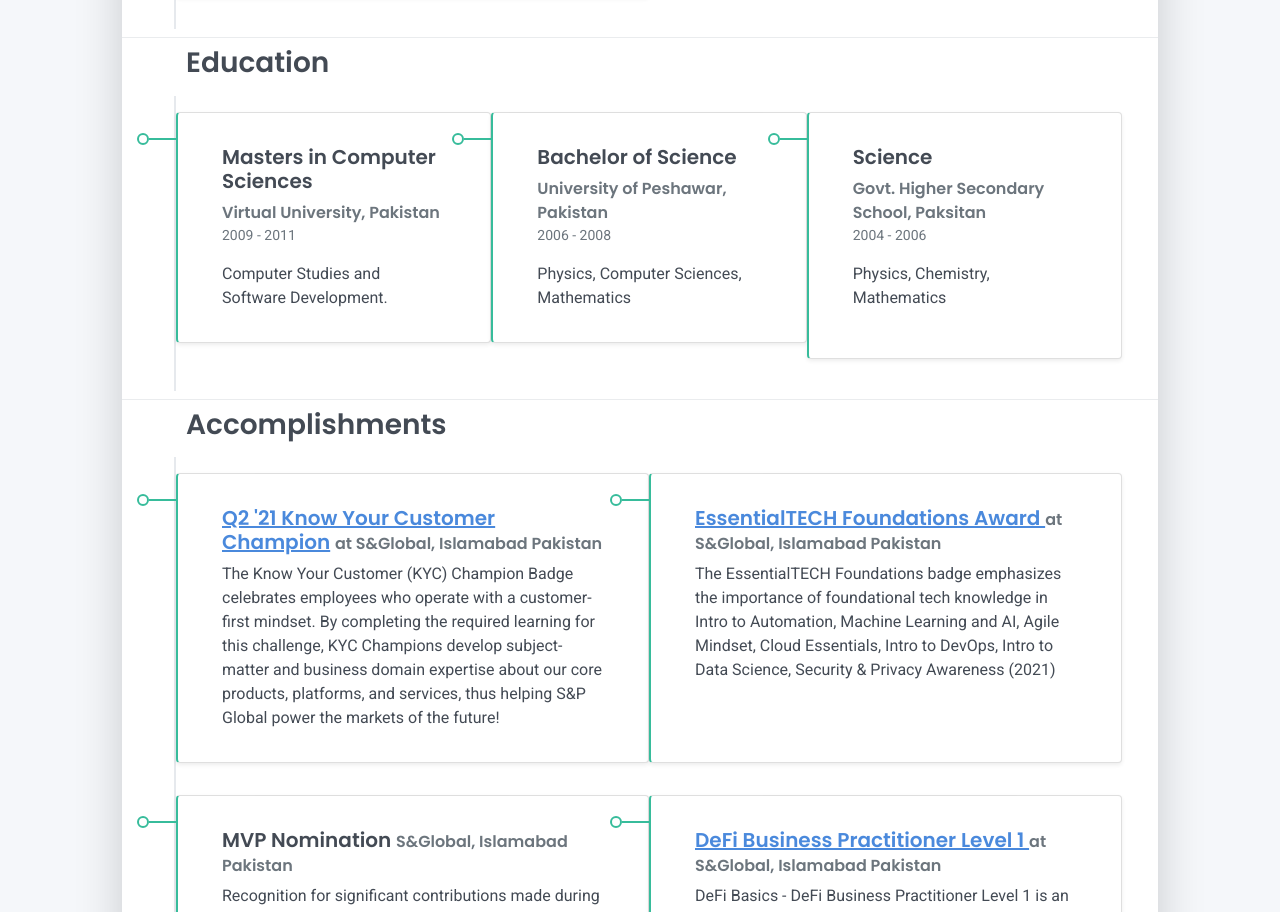
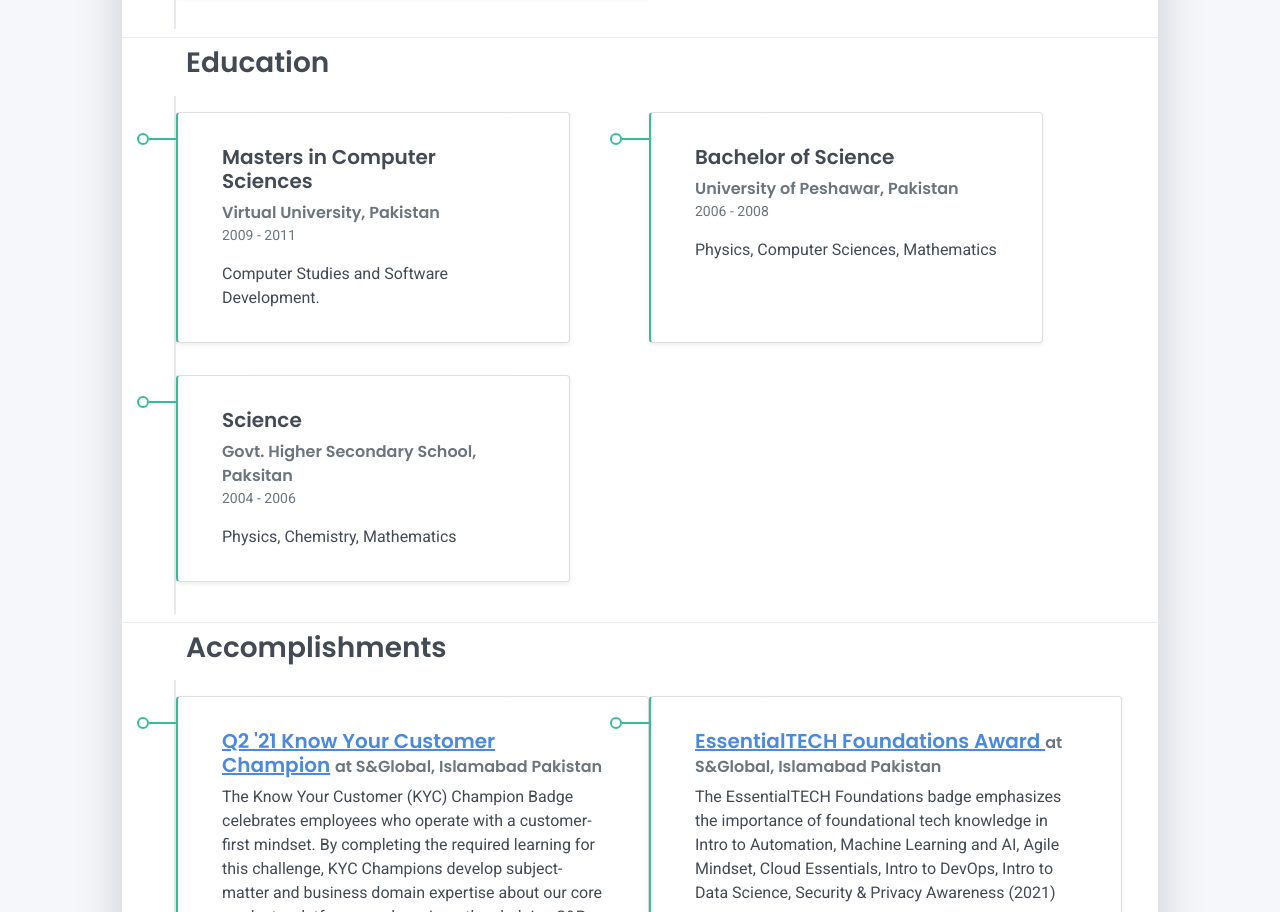
Before and after one commit to ziaullah47/ziaullah-resume, a plain HTML site: page index.html in a window 1280 px wide. Shown: the part 3119-4031 px from the top of the page. Drawn offline with Linux system fonts and the light colour scheme.

Commit message:
Update index.html

```diff
--- a/index.html
+++ b/index.html
@@ -325,7 +325,7 @@
                 <div class="education-section px-3 px-lg-4 pb-4">
                     <h2 class="h3 mb-4">Education</h2>
                     <div class="timeline row">
-                        <div class="timeline-card timeline-card-success card shadow-sm col-md-4">
+                        <div class="timeline-card timeline-card-success card shadow-sm col-md-5">
                             <div class="card-body">
                                 <div class="h5 mb-1">Masters in Computer Sciences</div>
                                 <span class="text-muted h6">Virtual University, Pakistan</span>
@@ -335,7 +335,8 @@
                                 </div>
                             </div>
                         </div>
-                        <div class="timeline-card timeline-card-success card shadow-sm col-md-4">
+                        <div class="col-md-1 col-md-offset-1"></div>
+                        <div class="timeline-card timeline-card-success card shadow-sm col-md-5">
                             <div class="card-body">
                                 <div class="h5 mb-1">Bachelor of Science</div>
                                 <span class="text-muted h6">University of Peshawar, Pakistan</span>
@@ -343,7 +344,7 @@
                                 <div>Physics, Computer Sciences, Mathematics</div>
                             </div>
                         </div>
-                        <div class="timeline-card timeline-card-success card shadow-sm col-md-4">
+                        <div class="timeline-card timeline-card-success card shadow-sm col-md-5">
                             <div class="card-body">
                                 <div class="h5 mb-1">Science</div>
                                 <span class="text-muted h6">Govt. Higher Secondary School, Paksitan</span>
```
